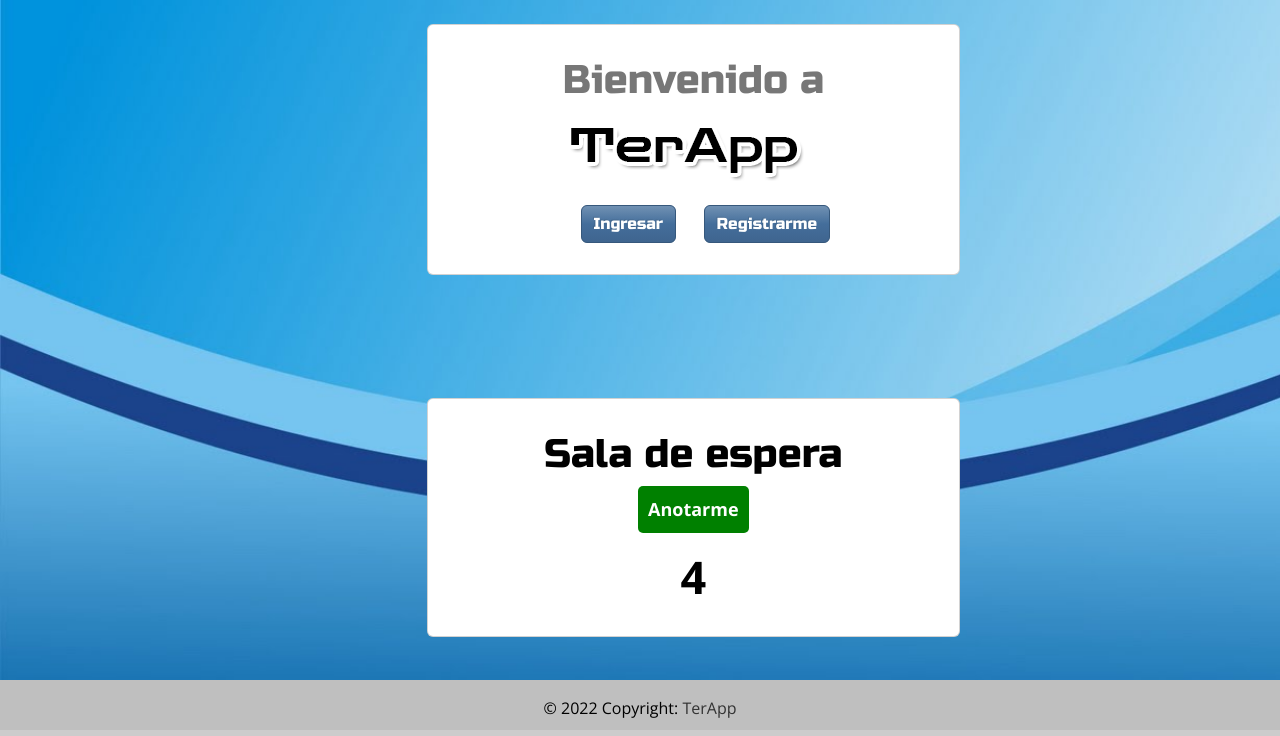
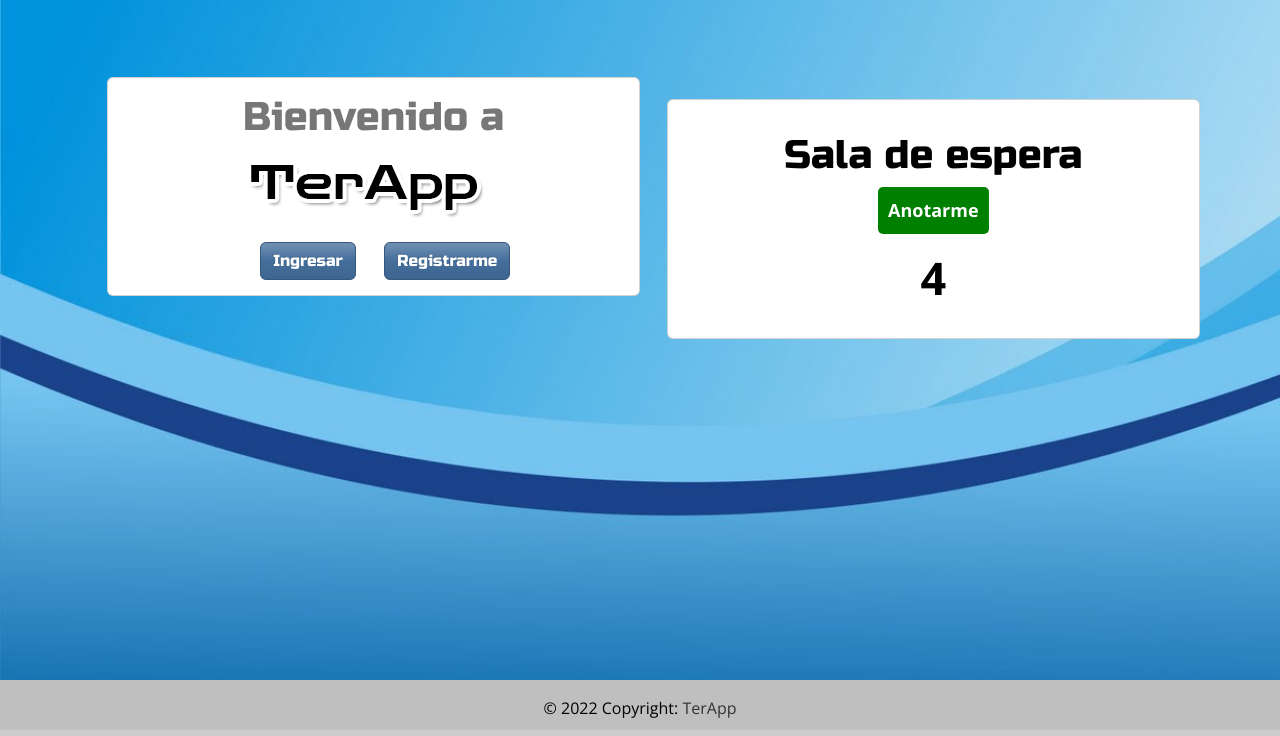
Before and after one commit to marcosegutierrez/TerApp_TPDI, a Flask app: page / in a window 1280 px wide. Shown: the part 70-806 px from the top of the page. Run offline with Flask 2, Linux system fonts and the light colour scheme; data comes from the database, SQL or seed files in the repository; some libraries are stand-ins or nearby versions.

Commit message:
Se alinea cuadros de Begining

```diff
--- a/static/css/main.css
+++ b/static/css/main.css
@@ -187,3 +187,9 @@ box-shadow: 6px 5px 24px #666666;
     background-image: linear-gradient(to bottom, #2079b0, #eb94d0);
     text-decoration: none;
   }
+
+.welcome{
+    margin-top:10%;
+    right: 60%;
+
+}
--- a/static/css/wait.css
+++ b/static/css/wait.css
@@ -1,5 +1,6 @@
 .wait-r {
-    margin-top: 23%;
+    margin-top:-37%;
+    right: -45%;
 }
 
 .wait-r h1 {
--- a/templates/Beginning.html
+++ b/templates/Beginning.html
@@ -17,12 +17,12 @@
       <span aria-hidden="true">&times;</span>
     </button>
   </div>
-
+</div>
   {% endfor %}
   {% endif %}
   {% endwith %}
-
-  <div class="card card-body text-center">
+<div class="welcome">
+  <div class="welcome card text-center">
     <h1>Bienvenido a
       <br>
       <img src="../static/img/terapplogo.png" class="log img-fluid img-responsive" alt="Responsive image">
@@ -37,7 +37,9 @@
       </a>
     </div>
   </div>
-
+</div>
+<!--Sala de Espera-->
+<div class="right">
   <form action="/waitingUpdate2" method="POST">
     <div class="card card-body text-center wait-r">
       <div>
@@ -51,9 +53,9 @@
       </section>
     </div>
   </form>
+</div>
+<!--Fin Sala-->
 
-
-</div>
 
 
 </html>
--- a/templates/Wait.html
+++ b/templates/Wait.html
@@ -7,6 +7,7 @@
 <head>
   <link rel="stylesheet" href="/static/css/wait.css">
 </head>
+
 <div class="col-md-5  pt-4 offset-md-4">
   {% with messages = get_flashed_messages() %}
   {% if messages %}
```
